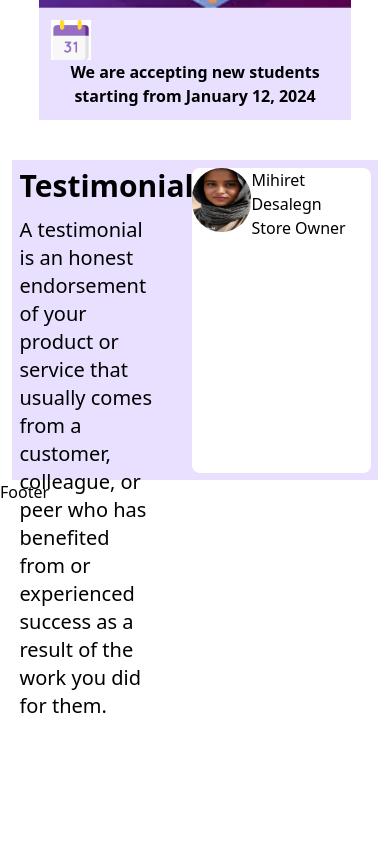
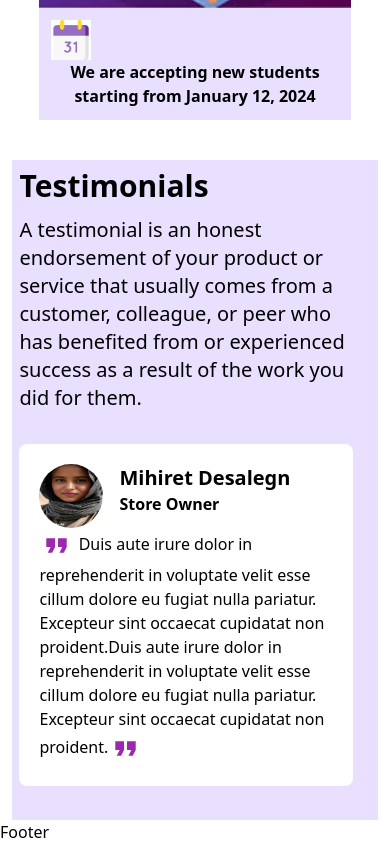
Before and after one commit to mihret1/MSS-Tour-and-tourism-website-, a React (Vite) app in the folder client/: page / in a window 390 px wide. Shown: the part 8494-9338 px from the top of the page. Before the commit the page ends 9214 px from the top, so only its background shows below. Built offline with nearby package versions, Linux system fonts and the light colour scheme.

Commit message:
make testimonie part responsive

```diff
--- a/client/src/pages/Home.jsx
+++ b/client/src/pages/Home.jsx
@@ -44,6 +44,7 @@ import AccessAlarmsIcon from '@mui/icons-material/AccessAlarms';
 import EventNoteIcon from '@mui/icons-material/EventNote';
 import GroupsIcon from '@mui/icons-material/Groups';import HorizontalRuleSharp from "@mui/icons-material/HorizontalRuleSharp";
 import { useState } from "react";
+import FormatQuoteIcon from '@mui/icons-material/FormatQuote';
 
 const Home=()=>{
   var settings = {
@@ -364,7 +365,7 @@ const Home=()=>{
              <div className="bg-[#E9E0FF] p-3">
              <img src={cal1} className="w-10 h-10"/>
              <p className="text-center font-semibold">
-             We are accepting new students starting from January  12, 2024
+             We are Accepting new students starting from January  12, 2024
              </p>
              </div>
              </a>
@@ -387,24 +388,36 @@ const Home=()=>{
 
 
      {/* part nine */}
-     <div className="flex flex-row gap-8 bg-[#E9E0FF] mx-[3%] h-80 p-[2%]">
-        <div className="w-[40%]">
+     <div className="flex flex-row gap-8 bg-[#E9E0FF] mx-[3%] h-80 xss:max-md:h-[540px]  xs:max-xss:h-[660px]  p-[2%]  max-md:flex-col">
+        <div className="w-[40%] max-md:w-[95%]">
           <h1 className="text-3xl font-bold pb-3">Testimonials</h1>
           <p className="text-xl">A testimonial is an honest endorsement of your product or
             service that usually comes from a customer, colleague,
             or peer who has benefited from or experienced success as a
              result of the work you did for them.</p>
         </div>
-        <div className="bg-white w-[60%] rounded-lg">
-          <div className="flex">
+        <div className="bg-white w-[60%] rounded-lg p-5 max-md:w-[95%]">
+          <div className="flex gap-4">
             <img src={pp}  className=" rounded-full w-16 h-16"/>
-            <div>
-              <h1>Mihiret Desalegn</h1>
+            <div className="font-semibold">
+              <h1 className="text-xl">Mihiret Desalegn</h1>
               <h1>Store Owner</h1>
             </div>
           </div>
+          <div>
+
+              <p className=" font-medium">
+              <FormatQuoteIcon color="secondary" fontSize="large"/>   Duis aute irure dolor in reprehenderit in voluptate velit esse
+              cillum dolore eu fugiat nulla pariatur.
+               Excepteur sint occaecat cupidatat non proident.Duis aute irure dolor in
+                reprehenderit in voluptate velit esse
+               cillum dolore eu fugiat nulla pariatur. Excepteur sint occaecat cupidatat non proident.
+               <FormatQuoteIcon color="secondary" fontSize="large"/> </p>
+
+          </div>
 
         </div>
+
      </div>
 
       </div>
--- a/client/tailwind.config.js
+++ b/client/tailwind.config.js
@@ -19,6 +19,8 @@ export default {
   theme: {
     extend: {
       screens:{
+        'xs':'360px',
+        'xss':'460px',
         'ml':'860px'
       }
     },
```
